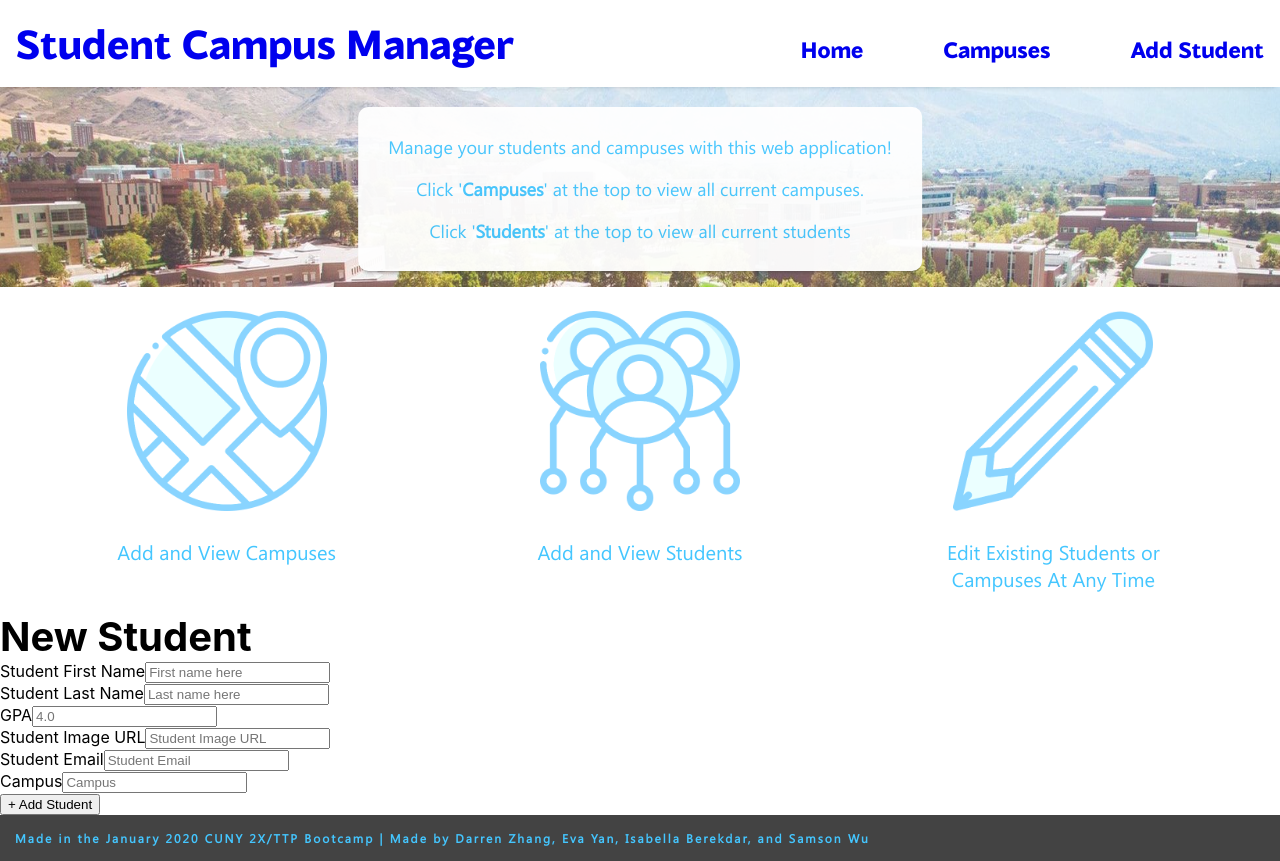
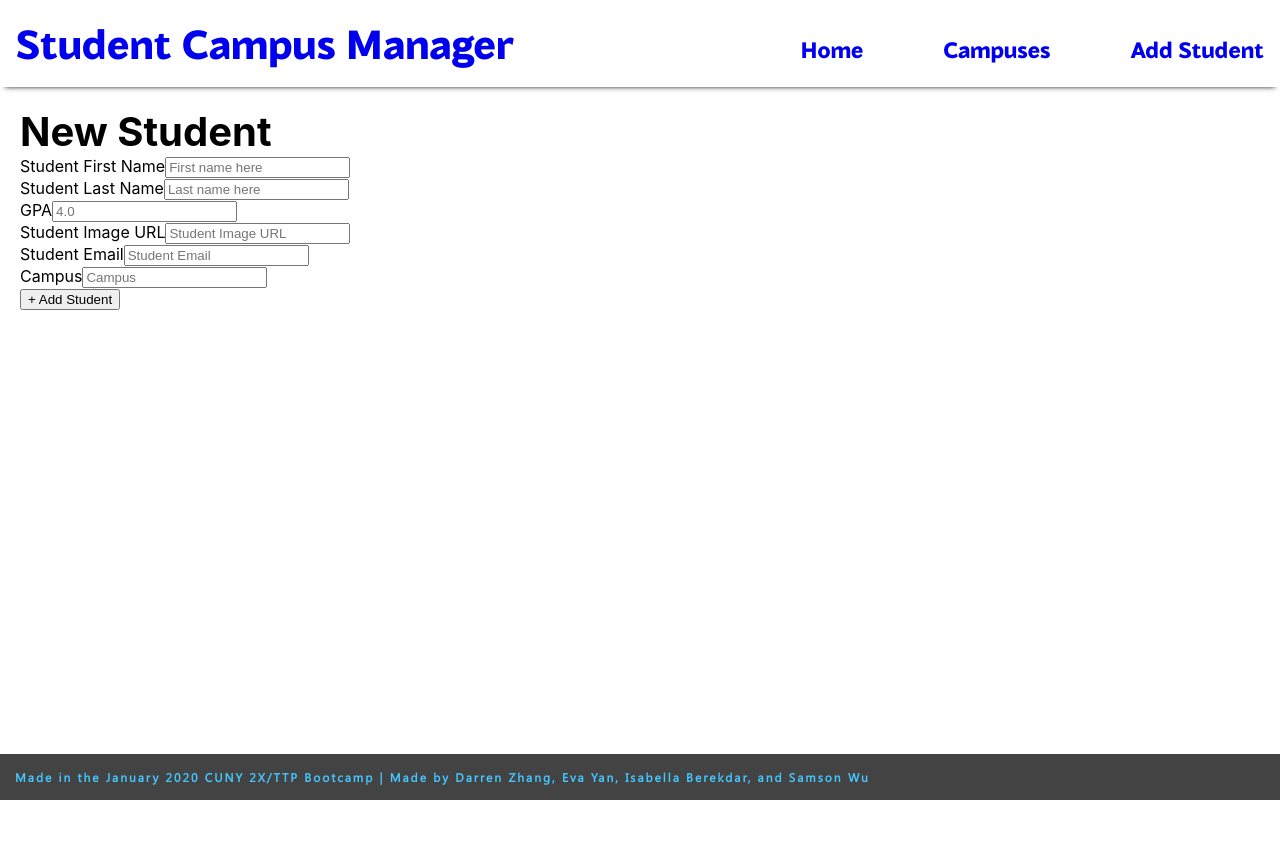
Before and after one commit to isabellab3/Student-Campus-Manager-Frontend, a React (Create React App) app: page /addstudent in a window 1280 px wide. After the commit the page ends 800 px from the top, so only its background shows below. Built offline with nearby package versions, Linux system fonts and the light colour scheme.

Commit message:
Fixed homepage content rendering using CSS and HTML

```diff
--- a/src/App.css
+++ b/src/App.css
@@ -42,8 +42,6 @@ h1 {
 */
 
 /* Change default link decorations */
-
-
 .navbar a {
     text-decoration: none;
     font-size: 22px;
@@ -73,10 +71,14 @@ h1 {
 
 /*
     Flexbox allows the content of the page to fill the screen.
+    .home-content is the universal settings for all elements with className="home-content." .home-content:not(#nonhome) is necessary because due to taking the Homepage component out of App.js (so that it doesn't render on every page), without it, all the styles in home-content, initially meant for only the homepage, would apply to every page. So .home-content:not(#nonhome) makes sure that the homepage's specific styles only applies to the homepage.
 */
 .home-content {
     flex: 1 0 auto;
     padding: 20px;
+}
+
+.home-content:not(#nonhome) {
     font-family: segoe-ui;
     color: #44c6ff;
     font-size: 20px;
--- a/src/App.js
+++ b/src/App.js
@@ -8,6 +8,7 @@ import './App.css';
 import {
   AddStudent,
   // SingleCampus,
+  Homepage,
   AllCampusesContainer,
   EditStudentContainer,
   EditCampusContainer,
@@ -17,6 +18,7 @@ import {
 } from "./components";
 
 class App extends Component {
+
   render() {
     return (
       <Router>
@@ -30,42 +32,14 @@ class App extends Component {
             </div>
           </div>
 
-          {/* We need to render the header and home-content ONLY on the home page... needs a fix. */}
-          <div className="header">
-            <img src="/images/home_header.jpg" alt="header image" id="header" height="200px" width="100%"/>
-            <div class="centered">
-              <p>Manage your students and campuses with this web application!</p>
-              <p>Click '<b>Campuses</b>' at the top to view all current campuses.</p>
-              <p>Click '<b>Students</b>' at the top to view all current students</p>
-            </div>
-          </div>
+          <Route exact path="/" component={Homepage} />
 
-          <div className="home-content">
-            <div className="row">
-              <div className="column">
-                <img src="/images/home_campus.png" alt="campus icon" width="200px"/> <br></br>
-                Add and View Campuses
-              </div>
-              <div className="column">
-                <img src="/images/home_students.png" alt="students icon" width="200px"/> <br></br>
-                Add and View Students
-              </div>
-              <div className="column">
-                <img src="/images/home_edit.png" alt="edit icon" width="200px"/> <br></br>
-                Edit Existing Students or<br></br> Campuses At Any Time
-              </div>
-            </div>
-          </div>
-
+          <div className="home-content" id="nonhome">
           <Switch>
             <Route exact path="/campuses" component={AllCampusesContainer} />
             {/* <Route exact path="/student/:id" component={SingleCampus} /> */}
             {/* <Route exact path="/editcampus/:id" component={EditCampus} /> */}
-            <Route
-            exact
-            path="/editstudent/:id"
-            component={EditStudentContainer}
-            />
+            <Route exact path="/editstudent/:id" component={EditStudentContainer} />
             <Route exact path="/addstudent" component={AddStudent} />
 
             {/* URLs for forms editing an individual entry will also need an id */}
@@ -79,6 +53,7 @@ class App extends Component {
               component={SingleStudentContainer}
             />
           </Switch>
+          </div>
 
           <div className="footer">
             <b>Made in the January 2020 CUNY 2X/TTP Bootcamp | Made by Darren Zhang, Eva Yan, Isabella Berekdar, and Samson Wu</b>
--- /dev/null
+++ b/src/components/containers/Homepage.jsx
@@ -0,0 +1,39 @@
+import React, { Component } from "react";
+import { connect } from "react-redux";
+import '../../App.css';
+
+class Homepage extends Component {
+    render() {
+        return (
+            <div>
+                <div className="header">
+                    <img src="/images/home_header.jpg" alt="header image" id="header" height="200px" width="100%"/>
+                    <div class="centered">
+                        <p>Manage your students and campuses with this web application!</p>
+                        <p>Click '<b>Campuses</b>' at the top to view all current campuses.</p>
+                        <p>Click '<b>Students</b>' at the top to view all current students</p>
+                    </div>
+                </div>
+
+                <div className="home-content">
+                    <div className="row">
+                        <div className="column">
+                            <img src="/images/home_campus.png" alt="campus icon" width="200px"/> <br></br>
+                            Add and View Campuses
+                        </div>
+                        <div className="column">
+                            <img src="/images/home_students.png" alt="students icon" width="200px"/> <br></br>
+                            Add and View Students
+                        </div>
+                        <div className="column">
+                            <img src="/images/home_edit.png" alt="edit icon" width="200px"/> <br></br>
+                            Edit Existing Students or<br></br> Campuses At Any Time
+                        </div>
+                    </div>
+                </div>
+            </div>
+        );
+    }
+}
+
+export default Homepage;
--- a/src/components/index.js
+++ b/src/components/index.js
@@ -1,3 +1,7 @@
+/*
+    This barrel file index.js is used to make importing pages/views/components easier
+    so you don't have to worry about the relative path all the time.
+*/
 export { default as EditStudentContainer } from "./containers/EditStudentContainer.jsx";
 export { default as EditStudentView } from "./views/EditStudentView.jsx";
 
@@ -24,3 +28,5 @@ export { default as SingleStudentView } from "./views/SingleStudentView.jsx";
 
 export { default as CampusCard } from "./views/CampusCard.jsx";
 export { default as StudentCard } from "./views/StudentCard.jsx";
+
+export { default as Homepage } from "./containers/Homepage.jsx";
--- a/src/components/views/AddStudentView.jsx
+++ b/src/components/views/AddStudentView.jsx
@@ -2,10 +2,10 @@ import React from "react"
 
 const AddStudentView = props => {
   return (
-    <div className='add-student'>
+    <div className>
       <h1>New Student</h1>
       <form onSubmit={props.handleSubmit}>
-        <div className='form-row'>
+        <div>
           <label>Student First Name</label>
           <input
             type='text'
@@ -14,7 +14,7 @@ const AddStudentView = props => {
             onChange={props.handleChange}
           />
         </div>
-        <div className='form-row'>
+        <div>
           <label>Student Last Name</label>
           <input
             type='text'
@@ -23,7 +23,7 @@ const AddStudentView = props => {
             onChange={props.handleChange}
           />
         </div>
-        <div className='form-row'>
+        <div>
           <label>GPA</label>
           <input
             type='number'
@@ -33,7 +33,7 @@ const AddStudentView = props => {
             onChange={props.handleChange}
           />
         </div>
-        <div className='form-row'>
+        <div>
           <label>Student Image URL</label>
           <input
             type='url'
@@ -42,7 +42,7 @@ const AddStudentView = props => {
             onChange={props.handleChange}
           />
         </div>
-        <div className='form-row'>
+        <div>
           <label>Student Email</label>
           <input
             type='email'
@@ -51,7 +51,7 @@ const AddStudentView = props => {
             onChange={props.handleChange}
           />
         </div>
-        <div className='form-row'>
+        <div>
           <label>Campus</label>
           <input type='text' name='campus' placeholder='Campus' onChange={props.handleChange} />
         </div>
--- a/src/store/utilities/Student.js
+++ b/src/store/utilities/Student.js
@@ -18,7 +18,6 @@ export const addStudent = newStudent => {
   }
 }
 
-
 // ???
 const initialState = {
   allStudents: allStudents
```
Also changed, not shown: src/components/views/AddStudentView.css (added).
